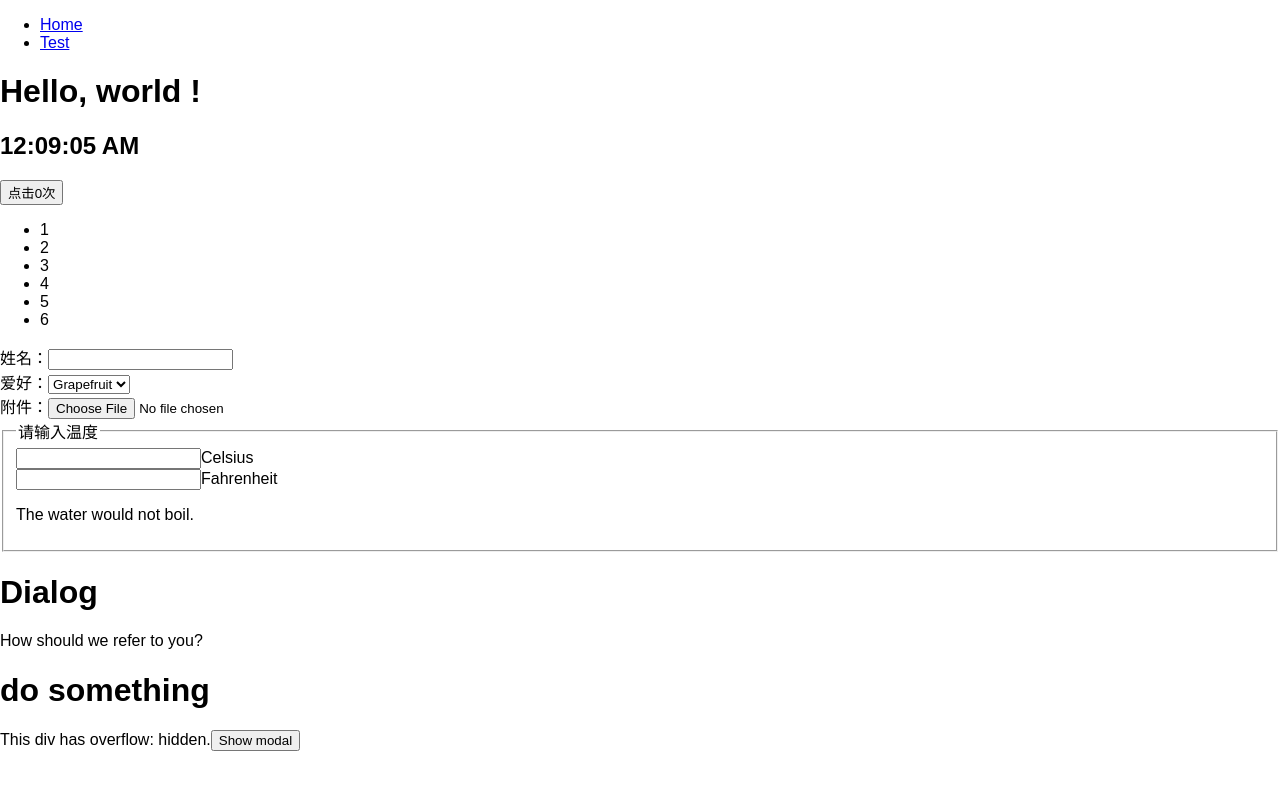
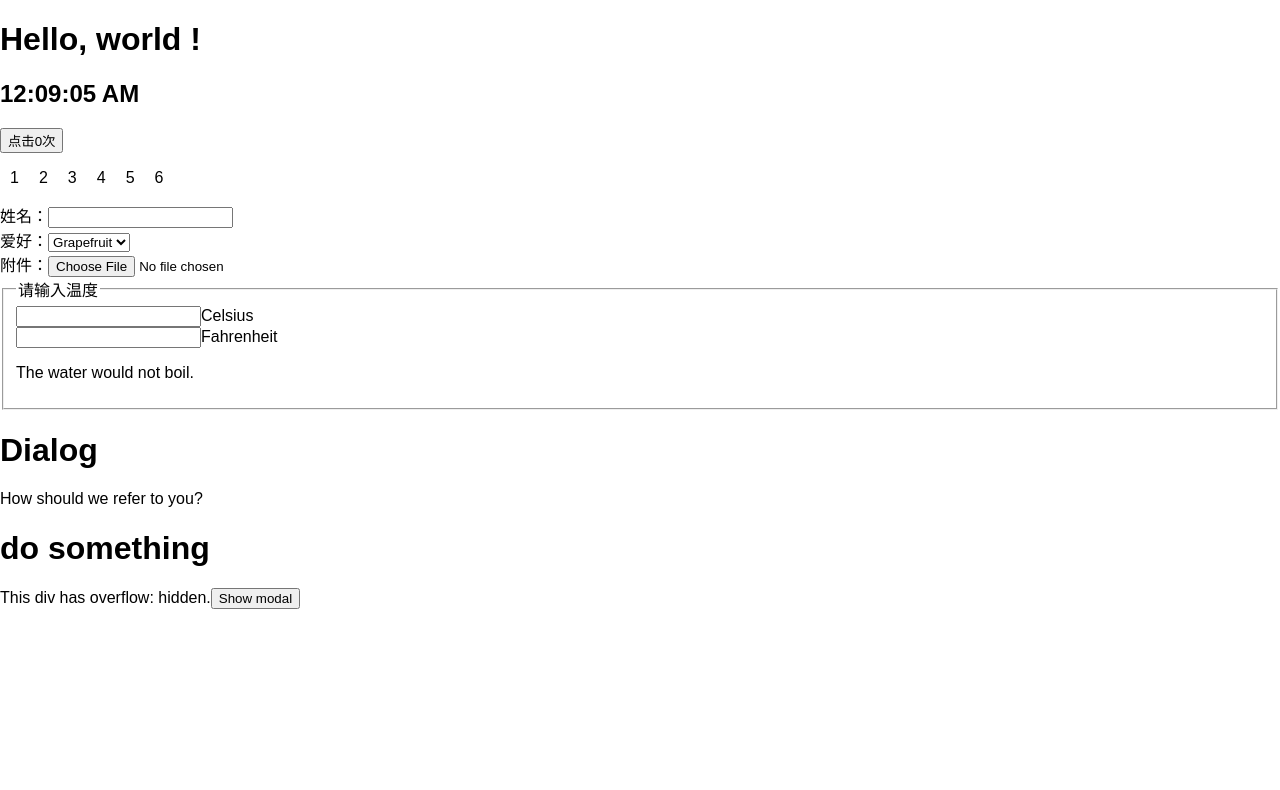
Before and after one commit to xxllxhdj/react-demo, a React (Create React App) app: page /test in a window 1280 px wide. Shown: the top 790 px of the page. Built offline with nearby package versions, Linux system fonts and the light colour scheme.

Commit message:
路由结构调整

```diff
--- a/src/app.jsx
+++ b/src/app.jsx
@@ -1,14 +1,17 @@
 import React, { Component, Fragment } from "react";
+import { Switch, Route } from "react-router-dom";
 
-import Header from './page/header';
-import Main from './page/main';
+import Home from './page/home';
+import Test from './page/test';
 
 export class App extends Component {
     render() {
         return (
             <Fragment>
-                <Header />
-                <Main />
+                <Switch>
+                    <Route exact path="/" component={Home} />
+                    <Route path="/test" component={Test} />
+                </Switch>
             </Fragment>
         );
     }
--- a/src/page/header.jsx
+++ /dev/null
@@ -1,23 +0,0 @@
-import React, { Component } from "react";
-import { Link } from "react-router-dom";
-
-class Header extends Component {
-    render() {
-        return (
-            <header>
-                <nav>
-                    <ul>
-                        <li>
-                            <Link to="/">Home</Link>
-                        </li>
-                        <li>
-                            <Link to="/test">Test</Link>
-                        </li>
-                    </ul>
-                </nav>
-            </header>
-        );
-    }
-}
-
-export default Header;
--- /dev/null
+++ b/src/page/home.css
@@ -0,0 +1,42 @@
+.home {
+    text-align: center;
+}
+
+.home-logo {
+    animation: app-logo-spin infinite 20s linear;
+    height: 80px;
+}
+
+.home-header {
+    background-color: #222;
+    height: 150px;
+    padding: 20px;
+    color: white;
+}
+
+.home-title {
+    font-size: 1.5em;
+}
+
+.home-intro {
+    font-size: large;
+}
+
+a {
+    color: #61DAFB;
+    text-decoration: none;
+}
+
+ul {
+    list-style-type: none;
+    padding: 0;
+}
+li {
+    display: inline-block;
+    margin: 0 10px;
+}
+
+@keyframes app-logo-spin {
+    from { transform: rotate(0deg); }
+    to { transform: rotate(360deg); }
+}
--- a/src/page/home.jsx
+++ b/src/page/home.jsx
@@ -1,9 +1,36 @@
 import React, { Component } from "react";
+
+import { Link } from 'react-router-dom';
+
+import logo from '../assets/logo.svg';
+import './home.css';
 
 export class Home extends Component {
     render() {
         return (
-            <h4>Hello World!</h4>
+            <div className="home">
+                <header className="home-header">
+                    <img src={logo} className="home-logo" alt="logo" />
+                    <h1 className="home-title">Welcome to React</h1>
+                </header>
+                <p className="home-intro">
+                    To get started, edit <code>src/App.js</code> and save to reload.
+                </p>
+                <h3>Framework</h3>
+                <div>
+                    <Link to="/test">Test</Link>
+                </div>
+                <h3>Essential Links</h3>
+                <ul>
+                    <li><a href="http://www.css88.com/react/" target="_blank">Core Docs</a></li>
+                </ul>
+                <h3>Ecosystem</h3>
+                <ul>
+                    <li><a href="http://reacttraining.cn/" target="_blank">react-router</a></li>
+                    <li><a href="https://github.com/facebook/react-devtools" target="_blank">react-devtools</a></li>
+                    <li><a href="https://github.com/enaqx/awesome-react" target="_blank">awesome-react</a></li>
+                </ul>
+            </div>
         );
     }
 }
--- a/src/page/main.jsx
+++ /dev/null
@@ -1,20 +0,0 @@
-import React, { Component } from "react";
-import { Switch, Route } from "react-router-dom";
-
-import Home from './home';
-import Test from './test';
-
-class Main extends Component {
-    render() {
-        return (
-            <main>
-                <Switch>
-                    <Route exact path="/" component={Home} />
-                    <Route path="/test" component={Test} />
-                </Switch>
-            </main>
-        );
-    }
-}
-
-export default Main;
```
Also changed, not shown: src/assets/logo.svg (added).
